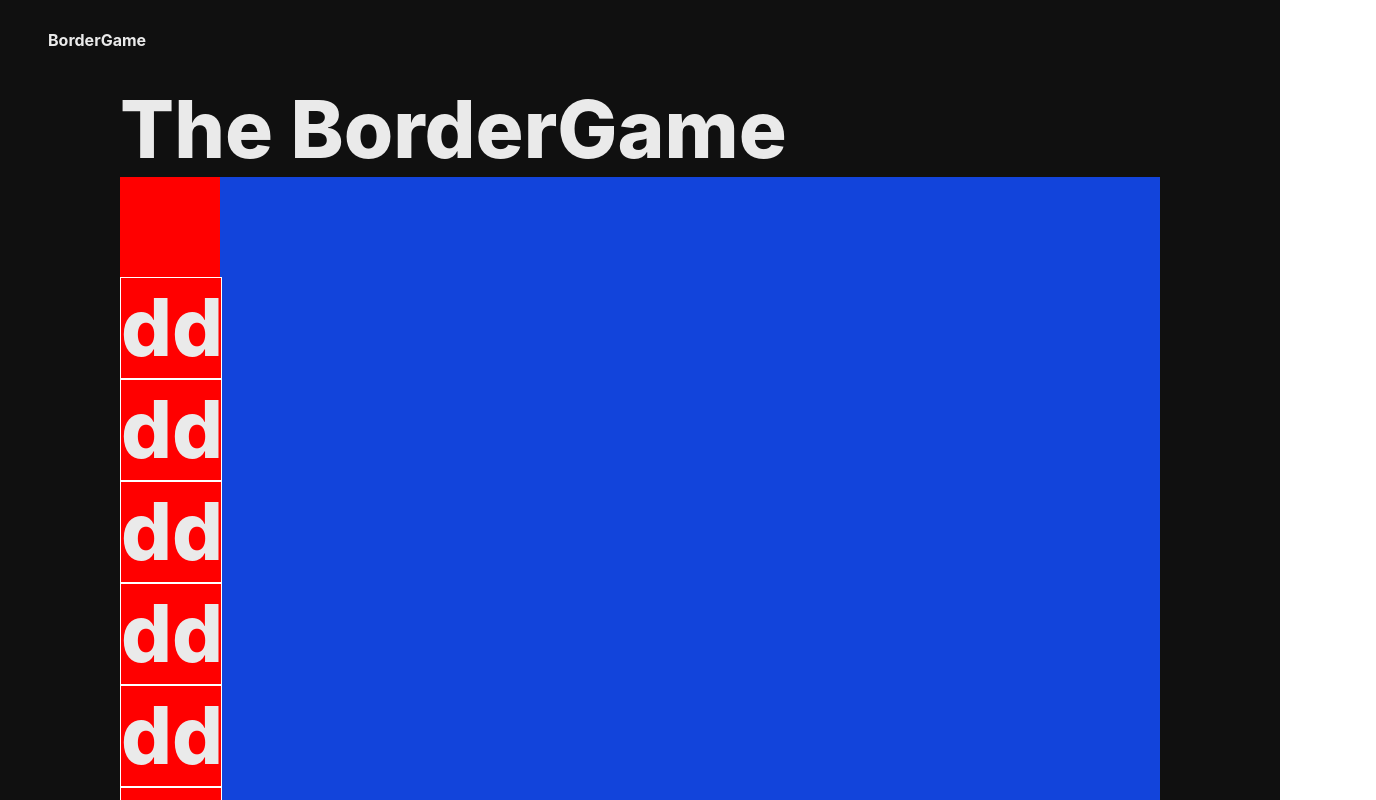
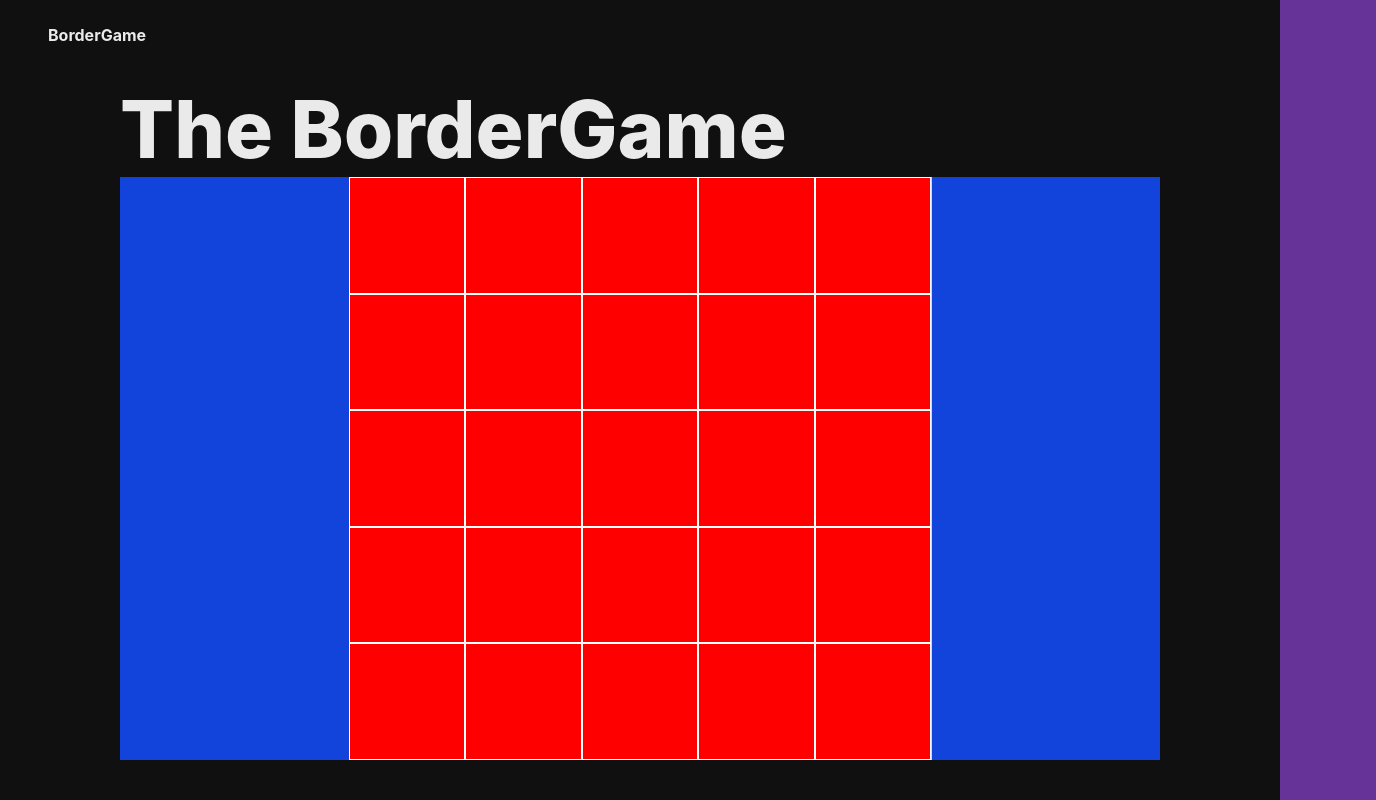
Before and after one commit to yyb02006/Boardgame, a React (Create React App) app: page / in a window 1280 px wide. Shown: the top 800 px of the page, 1376 px wide, since content can reach past the window. Built offline with nearby package versions, Linux system fonts and the light colour scheme.

Commit message:
board 그리드 정렬

```diff
--- a/src/GlobalStyle.ts
+++ b/src/GlobalStyle.ts
@@ -1,6 +1,11 @@
 import { createGlobalStyle, css } from 'styled-components';
 
 const GlobalStyle = createGlobalStyle`${css`
+	*,
+	*::before,
+	*::after {
+		box-sizing: border-box;
+	}
 	body {
 		font-weight: 400;
 		-webkit-font-smoothing: antialiased;
@@ -8,7 +13,7 @@ const GlobalStyle = createGlobalStyle`${css`
 		margin: 0 auto;
 		padding: 0;
 		color: #eaeaea;
-		box-sizing: border-box;
+		background-color: rebeccapurple;
 	}
 	li {
 		list-style: none;
@@ -25,8 +30,9 @@ const GlobalStyle = createGlobalStyle`${css`
 		}
 	}
 	:root {
-		--bgColor-navy: #101010;
+		--bgColor-dark: #101010;
 		--bgGradient-purple-navy: linear-gradient(135deg, #6e1af5 0%, #110981 100%);
+		--globalNavSize: 80px;
 	}
 `}
 `;
--- a/src/components/Header.tsx
+++ b/src/components/Header.tsx
@@ -6,6 +6,8 @@ const Layout = styled.section`
 	height: 80px;
 	width: 100%;
 	position: absolute;
+	top: 0;
+	left: 0;
 	padding: 0 48px 10px 48px;
 	display: flex;
 	align-items: center;
--- a/src/routes/Home.tsx
+++ b/src/routes/Home.tsx
@@ -2,47 +2,57 @@ import React from 'react';
 import styled from 'styled-components';
 
 const Layout = styled.section`
-	background-color: var(--bgColor-navy);
+	background-color: var(--bgColor-dark);
 	color: #eaeaea;
 	height: 100vh;
+	width: 100%;
 	font-size: 5rem;
 	font-weight: 800;
 	position: relative;
-	overflow-y: hidden;
-	padding: 80px 120px 0 120px;
+	padding: 80px 120px 40px 120px;
+	display: flex;
+	flex-direction: column;
 `;
 
-const BoardStyle = styled.div`
+const BoardLayout = styled.div`
+	position: relative;
 	background-color: #1244db;
-	width: 100%;
-	aspect-ratio: 1/1;
+	display: flex;
+	justify-content: center;
+	height: 100%;
+`;
+
+const BoardItemsContainer = styled.div`
+	grid-template-columns: repeat(5, 1fr);
+	background-color: pink;
+	display: grid;
+	height: 100%;
+	aspect-ratio: 1;
 `;
 
 const BoardItems = styled.div`
 	border: 1px solid white;
 	background-color: red;
-	width: 100px;
-	aspect-ratio: 1/1;
+	display: flex;
+	justify-content: center;
+	align-items: center;
+	&:hover {
+		background-color: #ffa600;
+	}
 `;
-
-/* interface BoardProps {
-	children: ComponentChildren;
-} */
 
 const Board = () => {
 	const test = Array(25)
 		.fill(undefined)
 		.map((arr, i) => i + 1);
-
 	return (
-		<BoardStyle>
-			<div
-				style={{ backgroundColor: 'red', width: '100px', height: '100px' }}
-			></div>
-			{test.map((arr, id) => (
-				<BoardItems key={id}>dd</BoardItems>
-			))}
-		</BoardStyle>
+		<BoardLayout>
+			<BoardItemsContainer>
+				{test.map((arr, id) => (
+					<BoardItems key={id}></BoardItems>
+				))}
+			</BoardItemsContainer>
+		</BoardLayout>
 	);
 };
 
```
